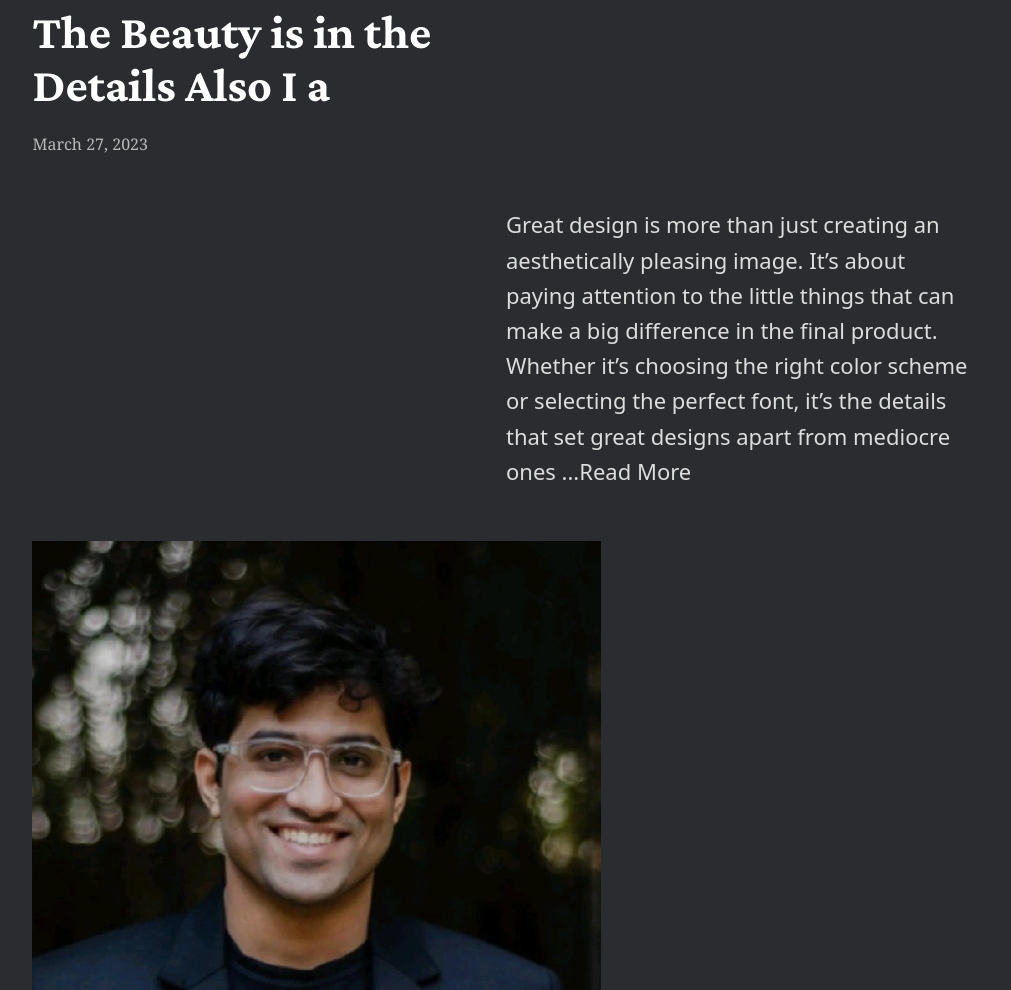
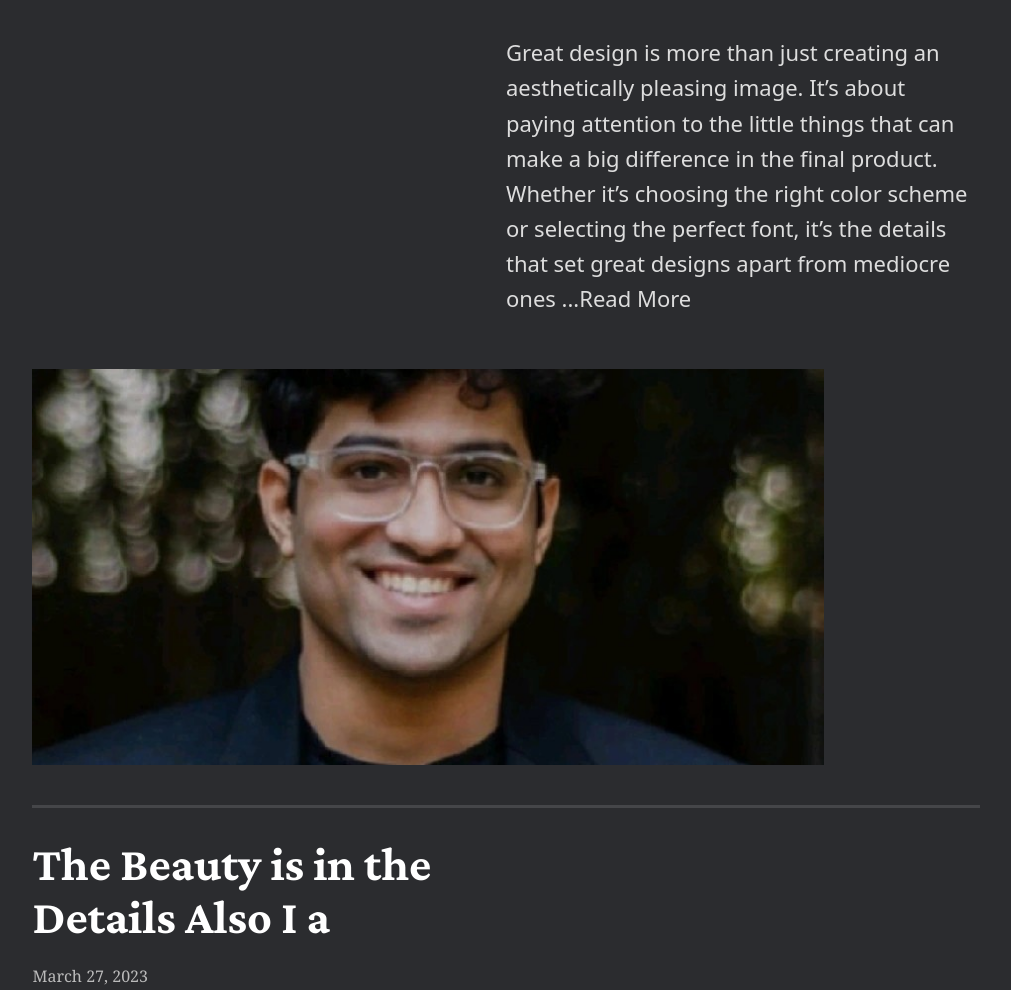
Before and after one commit to DCVAM/DroneControlHub, a website: page evolution/mainPage.html in a window 1280 px wide. Shown: the part 1251-2241 px from the top of the page, without its empty margins (134-1145 px from the left). Drawn offline with nearby package versions, Linux system fonts and the light colour scheme.

Commit message:
fixed bugs

```diff
--- a/evolution/mainPage.html
+++ b/evolution/mainPage.html
@@ -17,13 +17,8 @@
             padding: 40px;
             display: flex;
             flex-direction: row;
-            /* align-items: center; */
             justify-content: center;
         }
-
-        /* .spacing {
-            flex-basis: 20%;
-        } */
 
         .blogs {
             text-align: left;
@@ -31,7 +26,6 @@
             display: flex;
             flex-direction: column;
             gap: 40px;
-            /* max-width: 50%; */
         }
 
         .blog-post-heading {
@@ -75,11 +69,6 @@
         .blog-post .image-container {
             margin-top: 20px;
             display: flex;
-            /* margin-bottom: 100px; */
-        }
-
-        .image-container > img:hover {
-            cursor: pointer;
         }
 
         .blog-post {
@@ -89,21 +78,33 @@
         .blog-post:not(:first-child)::after {
             content: "";
             position: absolute;
-            display: block;
             border-top: 3px solid #454649;
             inset: 0;
+            z-index: -1;
         }
 
-        .blog-post img {
-            width: 100%;
-            /* aspect-ratio: 2; */
-            max-width: 60%;
-            /* border-radius: 8px; */
+        .image-container img {
+            display: block;
+            max-width: 99%;
+            object-fit: cover;
+            aspect-ratio: 2;
+            transition: opacity 0.3s ease;
         }
 
-        .read-more-link:hover{
+        .image-container img:hover {
             cursor: pointer;
-            color:rgb(204, 215, 252);
+            opacity: 0.8; /* Add a visual effect to confirm hover */
+        }
+
+        .read-more-link {
+            color: inherit; /* Ensure it's not being overridden */
+            transition: color 0.3s ease;
+            text-decoration: none;
+        }
+
+        .read-more-link:hover {
+            cursor: pointer;
+            color: rgb(204, 215, 252);
         }
 
     </style>
@@ -124,11 +125,13 @@
                     Great design is more than just creating an aesthetically pleasing image. It’s about paying attention
                     to the little things that can make a big difference in the final product. Whether it’s choosing the
                     right color scheme or selecting the perfect font, it’s the details that set great designs apart
-                    from mediocre ones <span class="read-more-link">...Read More</span>
+                    from mediocre ones <span class="read-more"><a class="read-more-link" href="../index.html">...Read More</a></span>
                 </p>
                 </div>
                 <div class="image-container">
+                    <a href="../index.html">
                     <img src="../assets/imgs/abdullah.jpeg" alt="Minimalist Interior Design">
+                    </a>
                 </div>
             </div>
             <div class="blog-post">
@@ -142,16 +145,19 @@
                     Great design is more than just creating an aesthetically pleasing image. It’s about paying attention
                     to the little things that can make a big difference in the final product. Whether it’s choosing the
                     right color scheme or selecting the perfect font, it’s the details that set great designs apart
-                    from mediocre ones <span class="read-more-link">...Read More</span>
+                    from mediocre ones <span class="read-more"><a class="read-more-link" href="../index.html">...Read More</a></span>
                 </p>
                 </div>
                 <div class="image-container">
+                    <a href="../index.html">
                     <img src="../assets/imgs/abdullah.jpeg" alt="Minimalist Interior Design">
+                    </a>
                 </div>
             </div>
             <div class="blog-post">
                 <div class="blog-post-heading">
-                    <h1>The Beauty is in the Details</h1>
+                    <h1>The Beauty is in the Details Also I a</h1>
+                    <!-- <h1>The Beauty is in the Details</h1> -->
                 </div>
                 <p class="date">March 27, 2023</p>
                 <div class="blog-post-content">
@@ -159,17 +165,19 @@
                     Great design is more than just creating an aesthetically pleasing image. It’s about paying attention
                     to the little things that can make a big difference in the final product. Whether it’s choosing the
                     right color scheme or selecting the perfect font, it’s the details that set great designs apart
-                    from mediocre ones <span class="read-more-link">...Read More</span>
-
+                    from mediocre ones <span class="read-more"><a class="read-more-link" href="../index.html">...Read More</a></span>
                 </p>
                 </div>
                 <div class="image-container">
+                    <a href="../index.html">
                     <img src="../assets/imgs/abdullah.jpeg" alt="Minimalist Interior Design">
+                    </a>
                 </div>
             </div>
             <div class="blog-post">
                 <div class="blog-post-heading">
-                    <h1>The Beauty is in the Details</h1>
+                    <h1>The Beauty is in the Details Also I a</h1>
+                    <!-- <h1>The Beauty is in the Details</h1> -->
                 </div>
                 <p class="date">March 27, 2023</p>
                 <div class="blog-post-content">
@@ -177,14 +185,36 @@
                     Great design is more than just creating an aesthetically pleasing image. It’s about paying attention
                     to the little things that can make a big difference in the final product. Whether it’s choosing the
                     right color scheme or selecting the perfect font, it’s the details that set great designs apart
-                    from mediocre ones <span class="read-more-link">...Read More</span>
-
+                    from mediocre ones <span class="read-more"><a class="read-more-link" href="../index.html">...Read More</a></span>
                 </p>
                 </div>
                 <div class="image-container">
+                    <a href="../index.html">
                     <img src="../assets/imgs/abdullah.jpeg" alt="Minimalist Interior Design">
+                    </a>
                 </div>
             </div>
+            <div class="blog-post">
+                <div class="blog-post-heading">
+                    <h1>The Beauty is in the Details Also I a</h1>
+                    <!-- <h1>The Beauty is in the Details</h1> -->
+                </div>
+                <p class="date">March 27, 2023</p>
+                <div class="blog-post-content">
+                    <p class="content">
+                    Great design is more than just creating an aesthetically pleasing image. It’s about paying attention
+                    to the little things that can make a big difference in the final product. Whether it’s choosing the
+                    right color scheme or selecting the perfect font, it’s the details that set great designs apart
+                    from mediocre ones <span class="read-more"><a class="read-more-link" href="../index.html">...Read More</a></span>
+                </p>
+                </div>
+                <div class="image-container">
+                    <a href="../index.html">
+                    <img src="../assets/imgs/abdullah.jpeg" alt="Minimalist Interior Design">
+                    </a>
+                </div>
+            </div>
+
         </div>
 
     </div>
```
